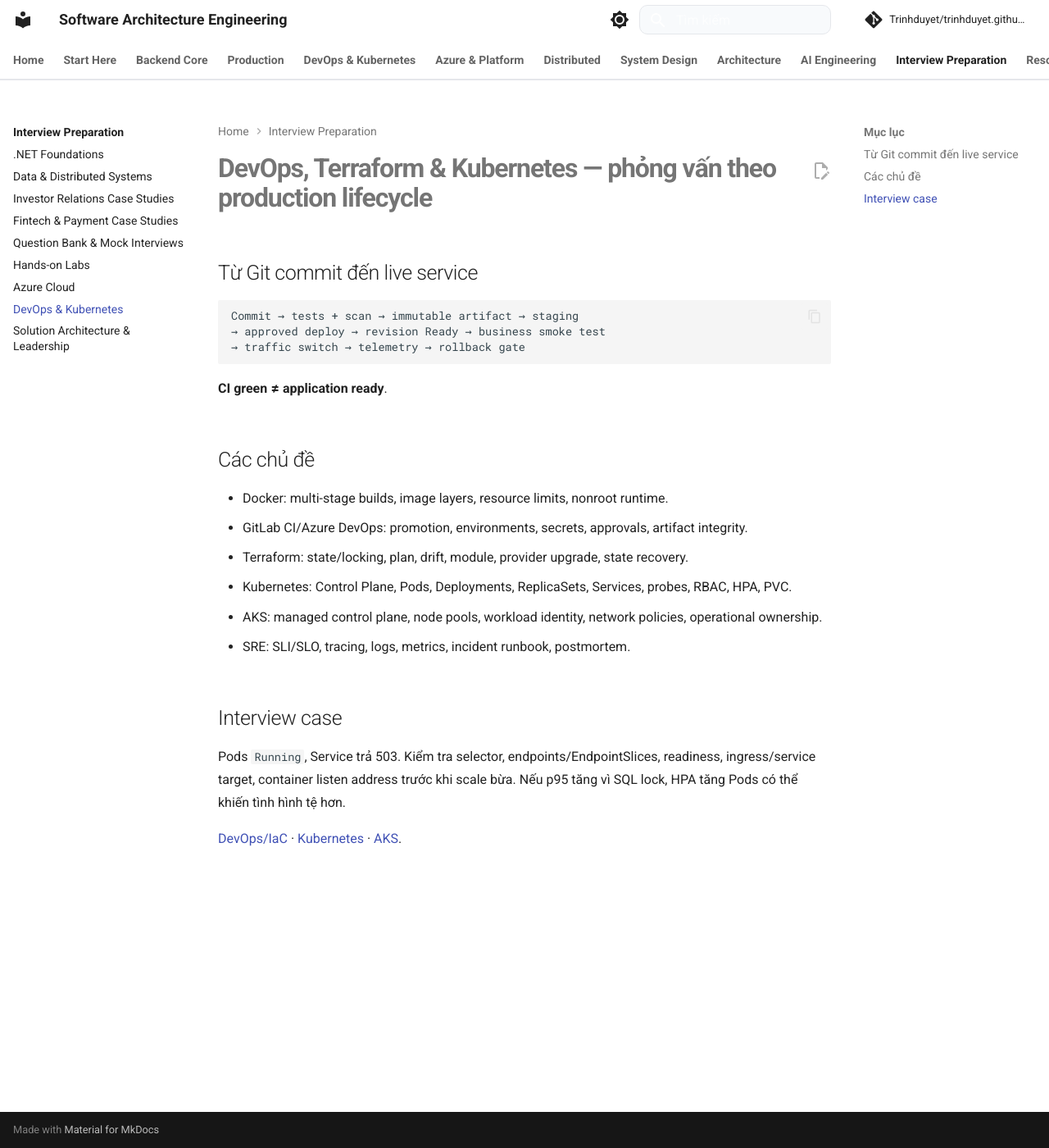
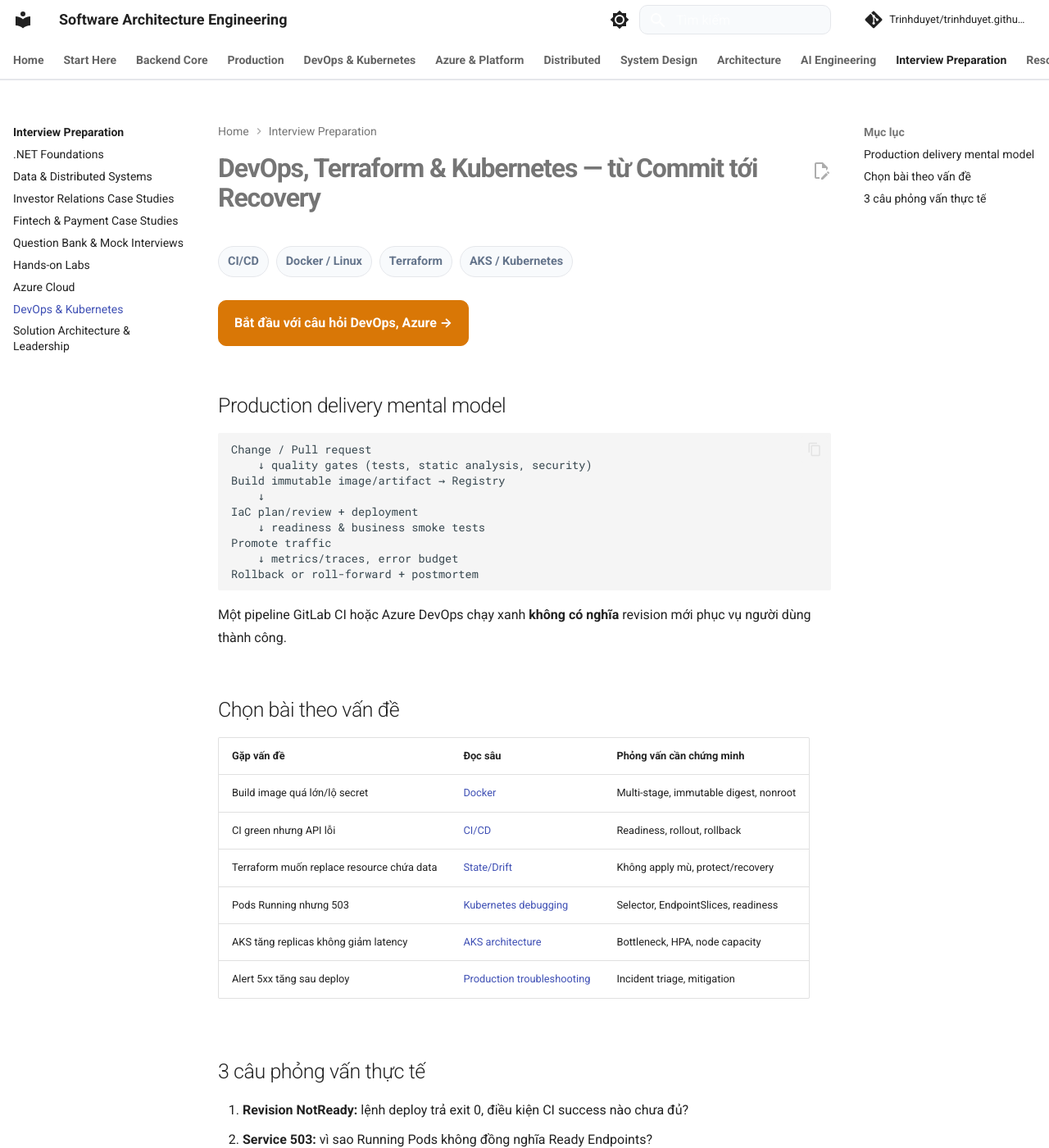
Before and after one commit to Trinhduyet/trinhduyet.github.io, an MkDocs documentation site: the page built from docs/interview/08-devops-platform-engineering/index.md, in a window 1280 px wide and 1400 px high. Shown: the whole window at 82% size. Built offline with MkDocs 1.6.1 and Material for MkDocs 9.7.7, drawn with Linux system fonts in a browser that asks for light colours; comment, search, counter and statistics services are not loaded; some of the changed text lies outside the part shown.

Commit message:
feat(interview): turn thin topic stubs into guided deep-dive entrypoints

````diff
--- a/docs/interview/08-devops-platform-engineering/index.md
+++ b/docs/interview/08-devops-platform-engineering/index.md
@@ -1,26 +1,40 @@
-# DevOps, Terraform & Kubernetes — phỏng vấn theo production lifecycle
+# DevOps, Terraform & Kubernetes — từ Commit tới Recovery
 
-## Từ Git commit đến live service
+<div class="lesson-meta"><span>CI/CD</span><span>Docker / Linux</span><span>Terraform</span><span>AKS / Kubernetes</span></div>
+
+[Bắt đầu với câu hỏi DevOps, Azure →](../05-interview-preparation/distributed-cloud.md){ .hero-button .hero-button-primary }
+
+## Production delivery mental model
 
 ```text
-Commit → tests + scan → immutable artifact → staging
-→ approved deploy → revision Ready → business smoke test
-→ traffic switch → telemetry → rollback gate
+Change / Pull request
+    ↓ quality gates (tests, static analysis, security)
+Build immutable image/artifact → Registry
+    ↓
+IaC plan/review + deployment
+    ↓ readiness & business smoke tests
+Promote traffic
+    ↓ metrics/traces, error budget
+Rollback or roll-forward + postmortem
 ```
 
-**CI green ≠ application ready**.
+Một pipeline GitLab CI hoặc Azure DevOps chạy xanh **không có nghĩa** revision mới phục vụ người dùng thành công.
 
-## Các chủ đề
+## Chọn bài theo vấn đề
 
-- Docker: multi-stage builds, image layers, resource limits, nonroot runtime.
-- GitLab CI/Azure DevOps: promotion, environments, secrets, approvals, artifact integrity.
-- Terraform: state/locking, plan, drift, module, provider upgrade, state recovery.
-- Kubernetes: Control Plane, Pods, Deployments, ReplicaSets, Services, probes, RBAC, HPA, PVC.
-- AKS: managed control plane, node pools, workload identity, network policies, operational ownership.
-- SRE: SLI/SLO, tracing, logs, metrics, incident runbook, postmortem.
+| Gặp vấn đề | Đọc sâu | Phỏng vấn cần chứng minh |
+| --- | --- | --- |
+| Build image quá lớn/lộ secret | [Docker](../../12-docker/README.md) | Multi-stage, immutable digest, nonroot |
+| CI green nhưng API lỗi | [CI/CD](../../13-devops-iac/ci-cd-artifacts-and-promotion.md) | Readiness, rollout, rollback |
+| Terraform muốn replace resource chứa data | [State/Drift](../../13-devops-iac/terraform-state-modules-and-drift.md) | Không apply mù, protect/recovery |
+| Pods Running nhưng 503 | [Kubernetes debugging](../../15-kubernetes/kubectl-debugging-and-ckad-practice.md) | Selector, EndpointSlices, readiness |
+| AKS tăng replicas không giảm latency | [AKS architecture](../../15-kubernetes/aks-on-azure-production-architecture.md) | Bottleneck, HPA, node capacity |
+| Alert 5xx tăng sau deploy | [Production troubleshooting](../../02-linux-git-networking/production-troubleshooting-foundations.md) | Incident triage, mitigation |
 
-## Interview case
+## 3 câu phỏng vấn thực tế
 
-Pods `Running`, Service trả 503. Kiểm tra selector, endpoints/EndpointSlices, readiness, ingress/service target, container listen address trước khi scale bừa. Nếu p95 tăng vì SQL lock, HPA tăng Pods có thể khiến tình hình tệ hơn.
+1. **Revision NotReady:** lệnh deploy trả exit 0, điều kiện CI success nào chưa đủ?
+2. **Service 503:** vì sao Running Pods không đồng nghĩa Ready Endpoints?
+3. **Terraform:** plan replace SQL Storage; người chịu trách nhiệm làm gì trước khi apply?
 
-[DevOps/IaC](../../13-devops-iac/README.md) · [Kubernetes](../../15-kubernetes/README.md) · [AKS](../../15-kubernetes/aks-on-azure-production-architecture.md).
+[Đáp án và follow-up](../05-interview-preparation/distributed-cloud.md) · [Mock Interview](../05-interview-preparation/mock-interview.md).
````
